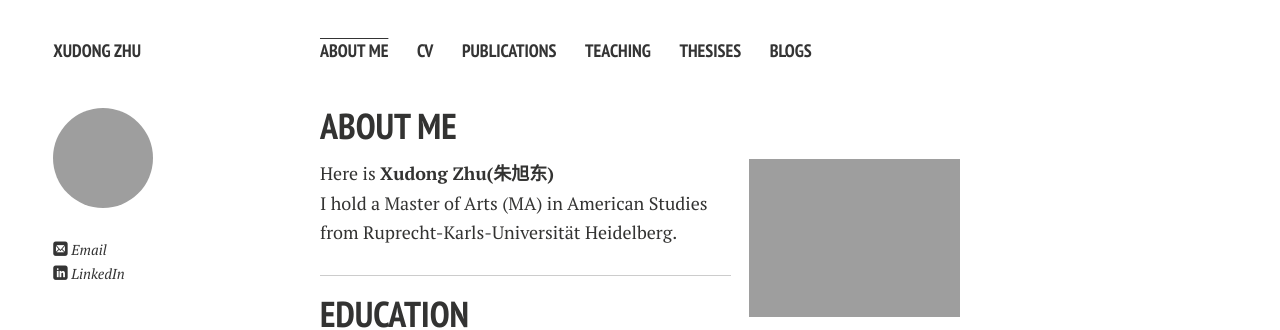
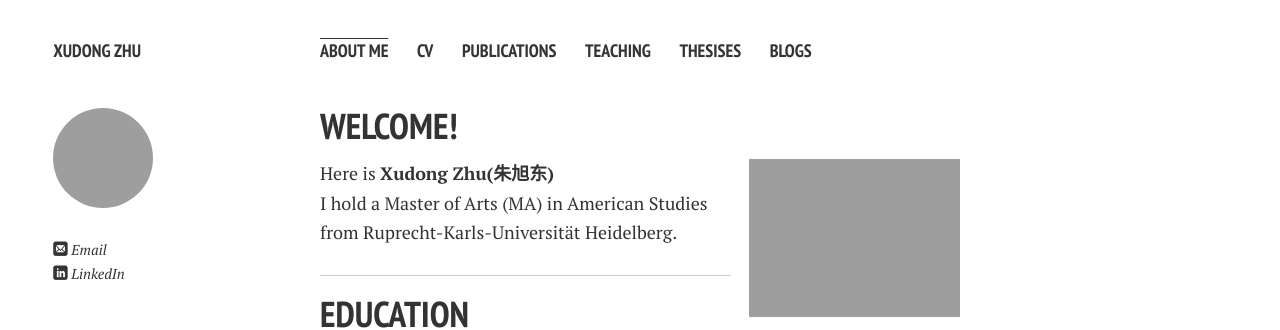
Before and after one commit to x-zhu01/x-zhu01.github.io, a Jekyll site: the page built from index.md, in a window 1280 px wide. Shown: the top 330 px of the page. Built offline with Jekyll 4.4.1, drawn with Linux system fonts in a browser that asks for light colours; nearby versions of some CDN libraries; comment, search, counter and statistics services are not loaded; a style sheet for code colours, icons or effects is not loaded; our own code applies the rules of GitHub Pages for plain Markdown files.

Commit message:
Update index.md

```diff
--- a/index.md
+++ b/index.md
@@ -2,7 +2,7 @@
 layout: page
 ---
 
-## ABOUT ME
+## WELCOME!
 <img src="https://x-zhu01.github.io/2.png" class="floatpic" width="360" height="480">
 Here is **Xudong Zhu(朱旭东)**
 <br>
```
